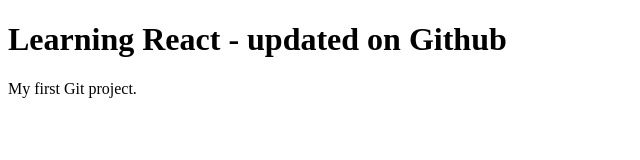
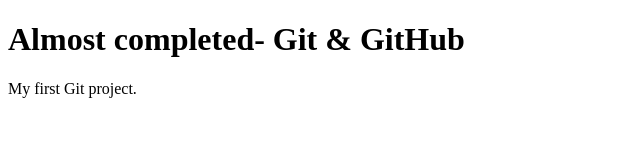
Before and after one commit to hafizirfan41/git--practice, a plain HTML site: page index.html in a window 1280 px wide. Shown: the whole page, without its empty margins (0-640 px from the left). Drawn offline with Linux system fonts and the light colour scheme.

Commit message:
revision

```diff
--- a/index.html
+++ b/index.html
@@ -4,7 +4,7 @@
     <title>Git Practice</title>
 </head>
 <body>
-    <h1>Learning React - updated on Github</h1>
+    <h1>Almost completed- Git & GitHub</h1>
     <p>My first Git project.</p>
 </body>
 </html>
```
